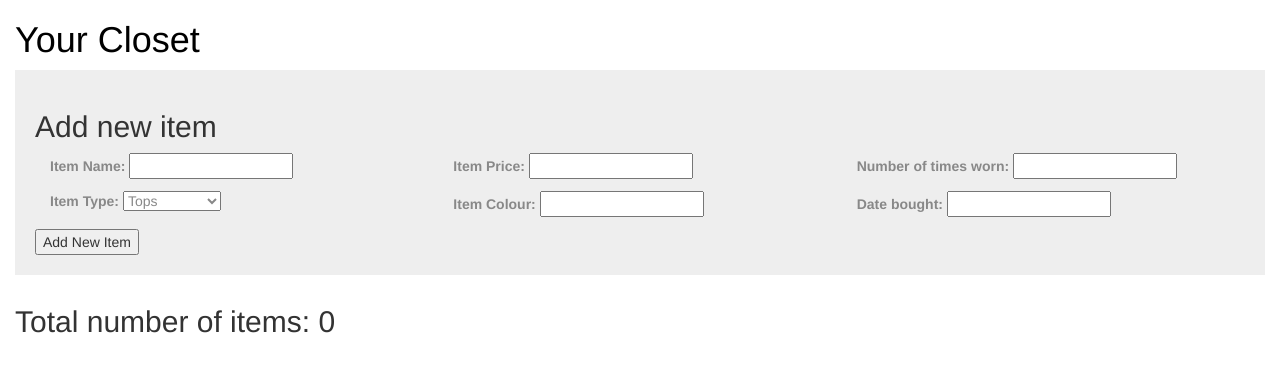
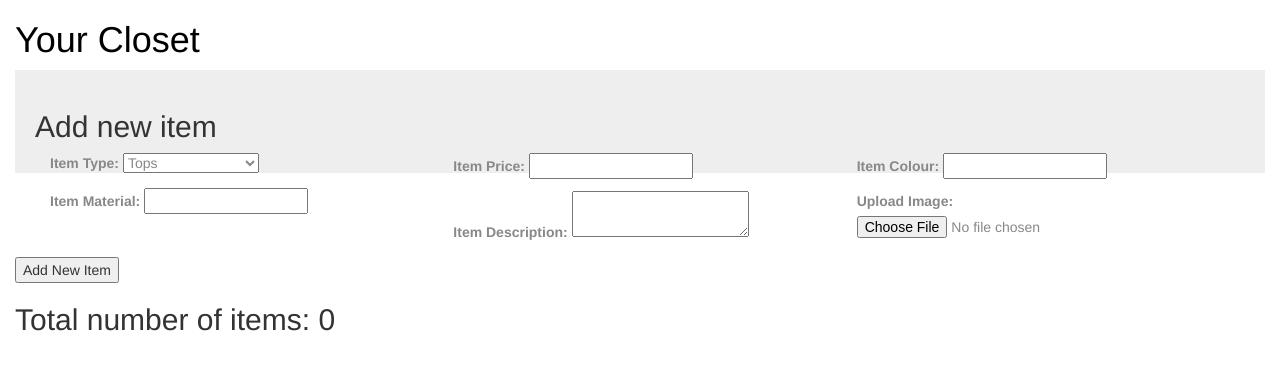
Before and after one commit to Renayuu/Minimalist, a PHP site: page / in a window 1280 px wide. Shown: the part 160-532 px from the top of the page. Run offline with PHP 8.4, Linux system fonts and the light colour scheme; data that the repository does not hold is empty; some libraries are stand-ins or nearby versions.

Commit message:
Info Input Page Functional
with a slight bug of styling in the input box

```diff
--- a/css/styles.css
+++ b/css/styles.css
@@ -44,23 +44,40 @@ header {
 /* CLOSET ITEMS */
 .item-box {
 	border: solid 2px #fff;
+    padding: 0;
 }
 
 .tops {
 	background-color: #FAF1E1;
+    text-align: center;
 }
 .bottoms {
 	background-color: #D9F9F5;
+    text-align: center;
 }
 .outerwear {
 	background-color: #E3F0F9 ;
+    text-align: center;
 }
-.shoes {
+.short_sleeves_top {
 	background-color: #ECECEC;
+    text-align: center;
 }
 .dresses {
 	background-color: #EAE5F3;
+    text-align: center;
 }
-.accessories {
+.long_sleeves_top {
 	background-color: #FADDDD;
+    text-align: center;
 }
+
+.item-box img {
+    width: 100%;
+    height: 250px;
+    border: solid 2px #eee;
+
+
+    -o-object-fit: cover;
+    object-fit: cover;
+}
--- a/lib/mysql.php
+++ b/lib/mysql.php
@@ -8,7 +8,7 @@ class MySQL {
 
     public static function getInstance() {
         if (!self::$instance) {
-            self::$instance = new PDO("mysql:host=localhost;dbname=Rena","root","Amj4blys9Efl");
+            self::$instance = new PDO("mysql:host=localhost;dbname=Minimize","root","Amj4blys9Efl");
             self::$instance->setAttribute(PDO::ATTR_ERRMODE,PDO::ERRMODE_EXCEPTION);
         }
         return self::$instance;
--- a/lib/queries.php
+++ b/lib/queries.php
@@ -14,7 +14,7 @@
 
 
 function getData() {
-	$query = MySQL::getInstance()->query("SELECT * FROM Minimalist ORDER BY itemAdd DESC");
+	$query = MySQL::getInstance()->query("SELECT * FROM Item ORDER BY submission_date DESC");
     return $query->fetchALL();
 
      // $sql = "INSERT INTO `Rena`.`Minimalist` (`itemID`, `itemAdd`, `itemName`, `itemType`, `itemPrice`, `itemColour`, `wearCount`) VALUES ('', '2015-12-12 06:24:00', 'Cord Mini Skirt', 'Skirt', '$20', 'Tan', '1');";
--- a/uploaddisplay.php
+++ b/uploaddisplay.php
@@ -7,7 +7,7 @@ http://stackoverflow.com/questions/27768354/error-because-of-sql-syntax
 http://stackoverflow.com/questions/28913931/upload-an-image-and-store-in-database-and-retrieve-using-php-code
 -->
 <?php
-include ("mysqlconnect.php");
+include ("lib/mysqlconnect.php");
 
 $select_query = "SELECT `images_path` FROM `Upload_Image` ORDER by `image_id` DESC";
 $sql = mysql_query($select_query) or die(mysql_error());
--- a/uploadimage.php
+++ b/uploadimage.php
@@ -7,7 +7,7 @@ http://stackoverflow.com/questions/27768354/error-because-of-sql-syntax
 http://stackoverflow.com/questions/28913931/upload-an-image-and-store-in-database-and-retrieve-using-php-code
 -->
 <?php
-include ("mysqlconnect.php");
+include ("lib/mysqlconnect.php");
 
 function GetImageExtension($imagetype)
 {
--- a/views/closet.php
+++ b/views/closet.php
@@ -30,55 +30,64 @@
 
 	<div class="form-container">
 		<h2>Add new item</h2>
-        <form action="insert.php" method="post" name="addnewitem">
+        <form action="insert.php" method="post" name="addnewitem" enctype="multipart/form-data">
+
         <div class="col-xs-12 col-sm-6 col-md-4">
+
 	        <p>
-	        <label for="itemName">Item Name:</label>
-	        <input type="text" name="itemname" id="itemName">
+	        <label for="Type">Item Type:</label>
+	        <!-- <input type="text" name="itemtype"> -->
+		        <select name="Type" id="Type" >
+				  <option name="tops" value="Top">Tops</option>
+				  <option name="bottoms" value="Bottoms">Bottoms</option>
+				  <option name="outerwear" value="Outer Wear">Outer Wear</option>
+				  <option name="dresses" value="Dresses">Dresses</option>
+				  <option name="short sleeves top" value="Short Sleeves Top">Short Sleeves Top</option>
+				  <option name="long sleeves top" value="Long Sleeves Top">Long Sleeves Top</option>
+				</select>
 	        </p>
 
             <p>
-	        <label for="itemType">Item Type:</label>
-	        <!-- <input type="text" name="itemtype"> -->
-		        <select name="itemtype" id="itemType" >
-				  <option name="tops" value="tops">Tops</option>
-				  <option name="bottoms" value="bottoms">Bottoms</option>
-				  <option name="outerwear" value="outerwear">Outerwear</option>
-				  <option name="dresses" value="dresses">Dresses</option>
-				  <option name="shoes" value="shoes">Shoes</option>
-				  <option name="accessories" value="accessories">Accessories</option>
-				</select>
+		        <label for="Material">Item Material:</label>
+		        <input type="text" name="Material" id="Material">
 	        </p>
+
         </div>
 
         <div class="col-xs-12 col-sm-6 col-md-4">
 	        <p>
-		        <label for="itemPrice">Item Price:</label>
-		        <input type="text" name="itemprice" id="itemPrice">
+		        <label for="Price">Item Price:</label>
+		        <input type="text" name="Price" id="Price">
 	        </p>
 
             <p>
-		        <label for="itemColour">Item Colour:</label>
-		        <input type="text" name="itemcolour" id="itemColour">
+		        <label for="Description">Item Description:</label>
+                <textarea name="Description" id="Description"></textarea>
 	        </p>
+
         </div>
+
         <div class="col-xs-12 col-sm-6 col-md-4">
+
             <p>
-		        <label for="wearCount">Number of times worn:</label>
-		        <input type="text" name="wearcount" id="wearCount">
+                <label for="Colour">Item Colour:</label>
+                <input type="text" name="Colour" id="Colour">
             </p>
 
             <p>
-	        	<label for="datepicker">Date bought:</label>
-		        <input type="text" name ="itemadd" id="datepicker">
+                <label for="uploadimage">Upload Image:</label>
+                <input name="uploadimage" type="file">
+
             </p>
+
+        </div>
+
         </div>
 
 	    <div class="clearfix"></div>
         	<input type="submit" value="Add New Item">
 
         </form>
-	</div>
 
 	<div>
 	<?php
@@ -91,59 +100,49 @@
 		<?php
 
 	        foreach ($items as $item) {
-	        	if ($item["itemType"] == "tops") {
+	        	if ($item["Type"] == "Top") {
 	        		echo "<div class='item-box col-xs-6 col-sm-4 col-md-3 tops'> ";
 	        		}
-	        	if ($item["itemType"] == "bottoms") {
+	        	if ($item["Type"] == "Bottoms") {
 	        		echo "<div class='item-box col-xs-6 col-sm-4 col-md-3 bottoms'> ";
 	        		}
-	        	if ($item["itemType"] == "outerwear") {
+	        	if ($item["Type"] == "Outer Wear") {
 	        		echo "<div class='item-box col-xs-6 col-sm-4 col-md-3 outerwear'> ";
 	        		}
-	        	if ($item["itemType"] == "dresses") {
+	        	if ($item["Type"] == "Dresses") {
 	        		echo "<div class='item-box col-xs-6 col-sm-4 col-md-3 dresses'> ";
 	        		}
-	        	if ($item["itemType"] == "shoes") {
-	        		echo "<div class='item-box col-xs-6 col-sm-4 col-md-3 shoes'> ";
+	        	if ($item["Type"] == "Short Sleeves Top") {
+	        		echo "<div class='item-box col-xs-6 col-sm-4 col-md-3 short_sleeves_top'> ";
 	        		}
-	        	if ($item["itemType"] == "accessories") {
-	        		echo "<div class='item-box col-xs-6 col-sm-4 col-md-3 accessories'> ";
+	        	if ($item["Type"] == "Long Sleeves Top") {
+	        		echo "<div class='item-box col-xs-6 col-sm-4 col-md-3 long_sleeves_top'> ";
 	        		}
 
-	        		echo "<h3 class='item-name'> ";
-	        			echo $item["itemName"];
-	        		echo "</h3>";
+                    echo "<p>";
+	        			echo "<img src="; echo $item["Image_Path"]; echo ">";
+	        		echo "</p>";
+
 
 	        		echo "<p>Item Type: ";
-	        			echo $item["itemType"];
+	        			echo $item["Type"];
 	        		echo "</p>";
 
                     echo "<p>Item Price: ";
-                    	echo "$ ".number_format($item["itemPrice"], 2);
+                    	echo "$ ".number_format($item["Price"], 2);
 	        		echo "</p>";
 
 	        		echo "<p>Date added: ";
-	        			echo $item["itemAdd"];
+	        			echo $item["Submission_Date"];
 	        		echo "</p>";
 
                     echo "<p>Item Colour: ";
-	        			echo $item["itemColour"];
-	        		echo "</p>";
-
-                    echo "<p>Times worn: ";
-	        			echo $item["wearCount"];
-	        		echo "</p>";
-
-	        		echo "<p>Cost per wear: ";
-	        			if ($item["itemPrice"]) {
-	        				echo "$ ".number_format($item["itemPrice"] / $item["wearCount"], 2);
-	        			}
-	        			else {
-	        				echo "Cost unknown";
-	        			}
+	        			echo $item["Colour"];
 	        		echo "</p>";
 
                 echo "</div>";
+
+
 	         }
 
 
```
Also changed, not shown: insert.php (+45 -8 lines). Lines whose indentation alone changed are shown as unchanged.
